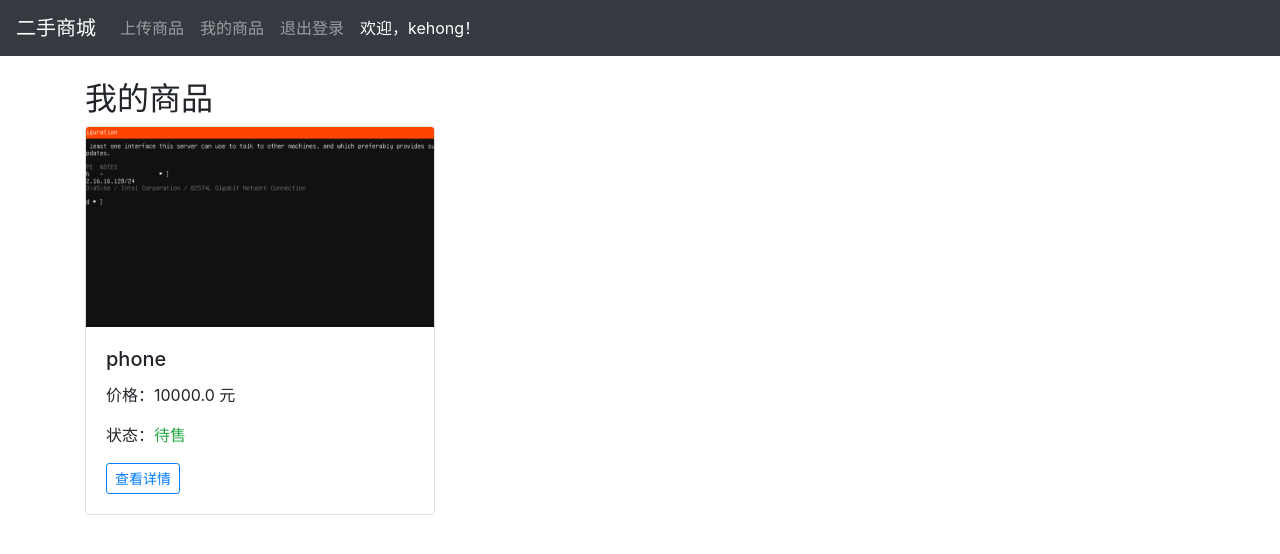
After one commit to keqikuma/volcano_shop, a Django app: page /my-products/ in a window 1280 px wide. The commit adds this page. Shown: the top 554 px of the page. Run offline with Django 4.2, Linux system fonts and the light colour scheme; a user stored in the database is signed in; data comes from the database, SQL or seed files in the repository; both versions use the stored data as it was after the commit.

Commit message:
added accounts and checkmy product

```diff
--- a/Shopping_app/templates/store/main.html
+++ b/Shopping_app/templates/store/main.html
@@ -10,16 +10,17 @@
 </head>
 <body>
   <nav class="navbar navbar-expand-lg navbar-dark bg-dark">
-    <a class="navbar-brand" href="#">二手商城</a>
+    <a class="navbar-brand" href="{% url 'store' %}">二手商城</a>
     <div class="collapse navbar-collapse">
       <ul class="navbar-nav mr-auto">
         {% if user.is_authenticated %}
           <li class="nav-item"><a class="nav-link" href="{% url 'upload_product' %}">上传商品</a></li>
-          <li class="nav-item"><a class="nav-link" href="#">我的商品</a></li>
-          <li class="nav-item"><a class="nav-link" href="#">退出登录</a></li>
+          <li class="nav-item"><a class="nav-link" href="{% url 'my_products' %}">我的商品</a></li>
+          <li class="nav-item"><a class="nav-link" href="{% url 'logout' %}">退出登录</a></li>
+          <li class="nav-item text-white nav-link">欢迎，{{ user.username }}！</li>
         {% else %}
-          <li class="nav-item"><a class="nav-link" href="#">登录</a></li>
-          <li class="nav-item"><a class="nav-link" href="#">注册</a></li>
+          <li class="nav-item"><a class="nav-link" href="{% url 'login' %}">登录</a></li>
+          <li class="nav-item"><a class="nav-link" href="{% url 'register' %}">注册</a></li>
         {% endif %}
       </ul>
     </div>
--- /dev/null
+++ b/Shopping_app/templates/store/my_products.html
@@ -0,0 +1,31 @@
+{% extends "store/main.html" %}
+{% load static %}
+
+{% block content %}
+<h2>我的商品</h2>
+
+{% if products %}
+  <div class="row">
+    {% for product in products %}
+      <div class="col-md-4 mb-4">
+        <div class="card h-100">
+          {% if product.image %}
+            <img src="{{ product.image.url }}" class="card-img-top" style="height: 200px; object-fit: cover;">
+          {% else %}
+            <img src="{% static 'default.jpg' %}" class="card-img-top" style="height: 200px; object-fit: cover;">
+          {% endif %}
+          <div class="card-body">
+            <h5 class="card-title">{{ product.name }}</h5>
+            <p class="card-text">价格：{{ product.price }} 元</p>
+            <p class="card-text">状态：{% if product.is_sold %}<span class="text-danger">已售出</span>{% else %}<span class="text-success">待售</span>{% endif %}</p>
+            <a href="{% url 'product_detail' product.id %}" class="btn btn-outline-primary btn-sm">查看详情</a>
+            <!-- 后续加编辑和删除按钮 -->
+          </div>
+        </div>
+      </div>
+    {% endfor %}
+  </div>
+{% else %}
+  <p>您还没有上传任何商品喔～</p>
+{% endif %}
+{% endblock %}
--- a/Shopping_app/urls.py
+++ b/Shopping_app/urls.py
@@ -5,6 +5,6 @@ urlpatterns = [
     path('upload/', views.upload_product, name='upload_product'),
     path('', views.store, name='store'),
     path('product/<int:product_id>/', views.product_detail, name='product_detail'),
-
+    path('my-products/', views.my_products, name='my_products'),
     # 后面会添加其他视图（首页、详情页等）
 ]
--- a/Shopping_app/views.py
+++ b/Shopping_app/views.py
@@ -5,7 +5,7 @@ from django.core.paginator import Paginator
 from .models import Product
 from django.db.models import Q
 
-@login_required
+@login_required(login_url='login')
 def upload_product(request):
     if request.method == 'POST':
         form = ProductForm(request.POST, request.FILES)
@@ -42,3 +42,9 @@ def store(request):
 def product_detail(request, product_id):
     product = get_object_or_404(Product, pk=product_id)
     return render(request, 'store/product_detail.html', {'product': product})
+
+
+@login_required(login_url='login')
+def my_products(request):
+    products = Product.objects.filter(seller=request.user).order_by('-created_at')
+    return render(request, 'store/my_products.html', {'products': products})
--- a/accounts/urls.py
+++ b/accounts/urls.py
@@ -2,5 +2,7 @@ from django.urls import path
 from . import views
 
 urlpatterns = [
-    # 后面可以加登录注册功能
+    path('register/', views.register_view, name='register'),
+    path('login/', views.login_view, name='login'),
+    path('logout/', views.logout_view, name='logout'),
 ]
```
Also changed, not shown: Shopping_app/templates/accounts/register.html (added, +9 -0 lines), accounts/views.py (+31 -1 lines), .obsidian/workspace.json, README.md, db.sqlite3, media/product_images/linux.png (added).
